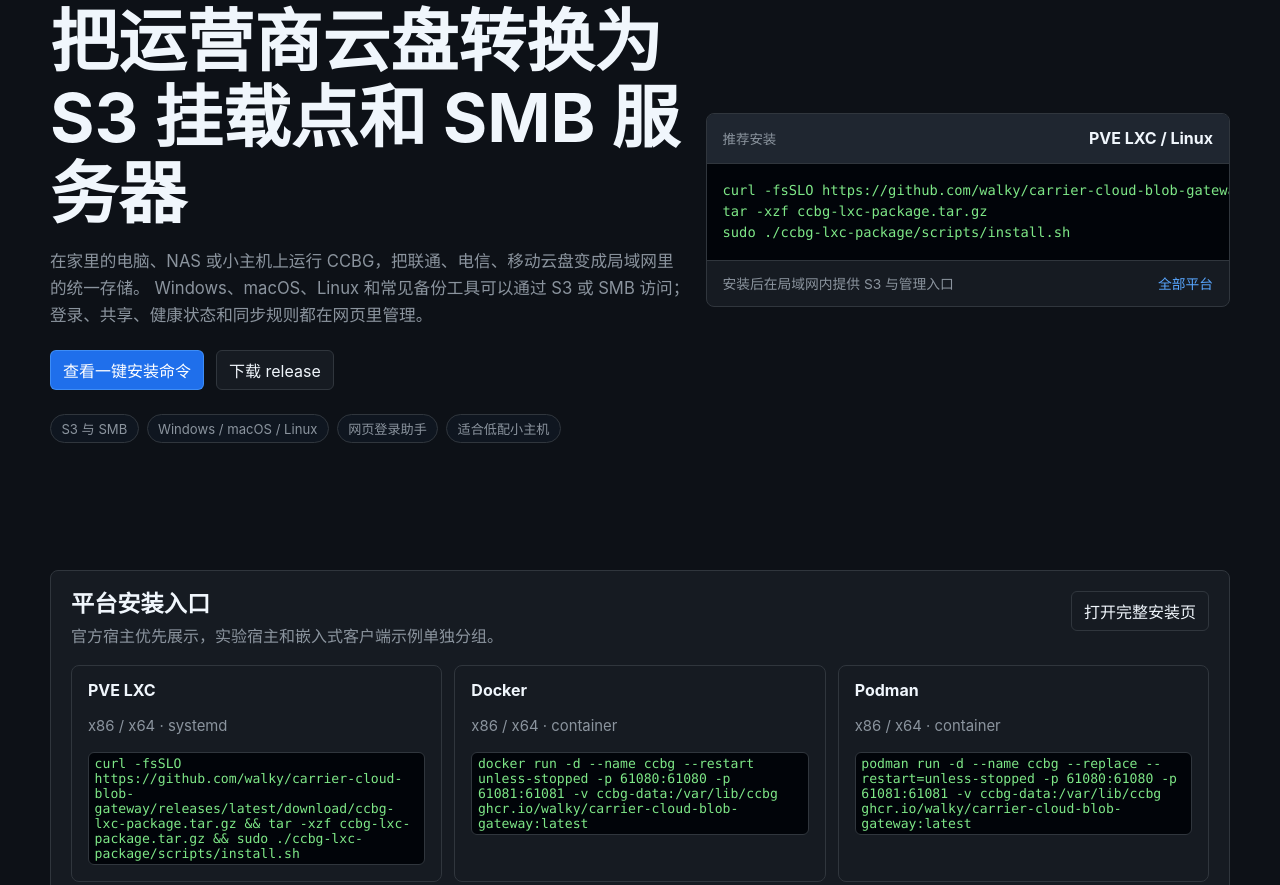
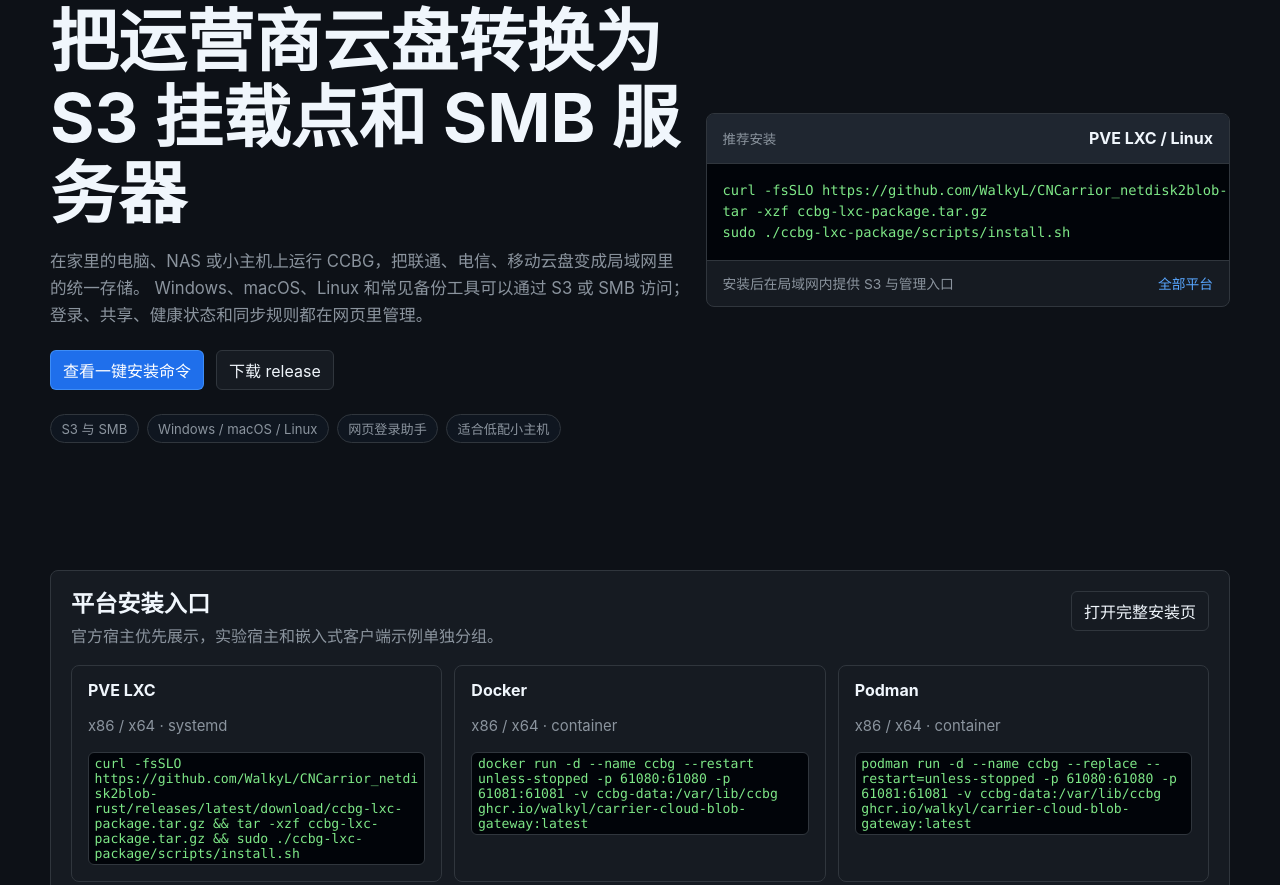
Before and after one commit to WalkyL/CNCarrior_netdisk2blob-rust, a plain HTML site: page public/cloudflare/index.html in a window 1280 px wide. Shown: the part 230-1115 px from the top of the page. Drawn offline with Linux system fonts and the light colour scheme.

Commit message:
chore: align public release download targets

```diff
--- a/public/cloudflare/assets/app.js
+++ b/public/cloudflare/assets/app.js
@@ -7,7 +7,7 @@
   release_date: '2026-05-26',
   release_fingerprint: 'ccbg-0.1.0-walky-20260526-e756003d846d2c46',
   fingerprint_sha256: 'e756003d846d2c460f892a20402d59539c8c6980ba011c62d17ab5ad962de6b6',
-  canonical_repo: 'https://github.com/walky/carrier-cloud-blob-gateway',
+  canonical_repo: 'https://github.com/WalkyL/CNCarrior_netdisk2blob-rust',
   license_id: 'LicenseRef-CCBG-Public-Materials'
 };
 
--- a/public/cloudflare/data/install-catalog.json
+++ b/public/cloudflare/data/install-catalog.json
@@ -2,7 +2,7 @@
   "schema_version": 1,
   "license": "LicenseRef-CCBG-Public-Materials",
   "release_fingerprint": "ccbg-0.1.0-walky-20260526-e756003d846d2c46",
-  "release_base_url": "https://github.com/walky/carrier-cloud-blob-gateway/releases/latest/download",
+  "release_base_url": "https://github.com/WalkyL/CNCarrior_netdisk2blob-rust/releases/latest/download",
   "support_note": "Official host packages are intended to run as a local resident gateway with a LAN admin surface.",
   "groups": [
     {
@@ -17,7 +17,7 @@
           "arch": "x86 / x64",
           "service_mode": "systemd",
           "package": "ccbg-lxc-package.tar.gz",
-          "command": "curl -fsSLO https://github.com/walky/carrier-cloud-blob-gateway/releases/latest/download/ccbg-lxc-package.tar.gz && tar -xzf ccbg-lxc-package.tar.gz && sudo ./ccbg-lxc-package/scripts/install.sh",
+          "command": "curl -fsSLO https://github.com/WalkyL/CNCarrior_netdisk2blob-rust/releases/latest/download/ccbg-lxc-package.tar.gz && tar -xzf ccbg-lxc-package.tar.gz && sudo ./ccbg-lxc-package/scripts/install.sh",
           "verify": "curl -fsS http://127.0.0.1:61080/healthz"
         },
         {
@@ -26,8 +26,8 @@
           "status": "official",
           "arch": "x86 / x64",
           "service_mode": "container",
-          "package": "ghcr.io/walky/carrier-cloud-blob-gateway:latest",
-          "command": "docker run -d --name ccbg --restart unless-stopped -p 61080:61080 -p 61081:61081 -v ccbg-data:/var/lib/ccbg ghcr.io/walky/carrier-cloud-blob-gateway:latest",
+          "package": "ghcr.io/walkyl/carrier-cloud-blob-gateway:latest",
+          "command": "docker run -d --name ccbg --restart unless-stopped -p 61080:61080 -p 61081:61081 -v ccbg-data:/var/lib/ccbg ghcr.io/walkyl/carrier-cloud-blob-gateway:latest",
           "verify": "docker exec ccbg gatewayd --version"
         },
         {
@@ -36,8 +36,8 @@
           "status": "official",
           "arch": "x86 / x64",
           "service_mode": "container",
-          "package": "ghcr.io/walky/carrier-cloud-blob-gateway:latest",
-          "command": "podman run -d --name ccbg --replace --restart=unless-stopped -p 61080:61080 -p 61081:61081 -v ccbg-data:/var/lib/ccbg ghcr.io/walky/carrier-cloud-blob-gateway:latest",
+          "package": "ghcr.io/walkyl/carrier-cloud-blob-gateway:latest",
+          "command": "podman run -d --name ccbg --replace --restart=unless-stopped -p 61080:61080 -p 61081:61081 -v ccbg-data:/var/lib/ccbg ghcr.io/walkyl/carrier-cloud-blob-gateway:latest",
           "verify": "podman exec ccbg gatewayd --version"
         },
         {
@@ -47,8 +47,7 @@
           "arch": "x86_64",
           "service_mode": "Scheduled Task resident process",
           "package": "ccbg-windows-x86_64.zip",
-          "command": "powershell -ExecutionPolicy Bypass -Command \"Invoke-WebRequest https://github.com/walky/carrier-cloud-blob-gateway/releases/latest/download/ccbg-windows-x86_64.zip -OutFile ccbg-windows-x86_64.zip; Expand-Archive -Force ccbg-windows-x86_64.zip -DestinationPath .\\ccbg-release; .\\ccbg-release\\ccbg-windows-x86_64\\deploy\\windows\\install.ps1\"",
-          "fallback_command": "winget install AGI2030.CarrierCloudBlobGateway",
+          "command": "powershell -ExecutionPolicy Bypass -Command \"Invoke-WebRequest https://github.com/WalkyL/CNCarrior_netdisk2blob-rust/releases/latest/download/ccbg-windows-x86_64.zip -OutFile ccbg-windows-x86_64.zip; Expand-Archive -Force ccbg-windows-x86_64.zip -DestinationPath .\\ccbg-release; .\\ccbg-release\\ccbg-windows-x86_64\\deploy\\windows\\install.ps1\"",
           "verify": "powershell -Command \"Invoke-WebRequest http://127.0.0.1:61080/healthz\""
         },
         {
@@ -58,8 +57,7 @@
           "arch": "x86_64",
           "service_mode": "launchd user agent",
           "package": "ccbg-macos-x86_64.tar.gz",
-          "command": "brew install walky/tap/carrier-cloud-blob-gateway && brew services start carrier-cloud-blob-gateway",
-          "fallback_command": "curl -fsSLO https://github.com/walky/carrier-cloud-blob-gateway/releases/latest/download/ccbg-macos-x86_64.tar.gz && tar -xzf ccbg-macos-x86_64.tar.gz && ./ccbg-macos-x86_64/deploy/macos/install.sh",
+          "command": "curl -fsSLO https://github.com/WalkyL/CNCarrior_netdisk2blob-rust/releases/latest/download/ccbg-macos-x86_64.tar.gz && tar -xzf ccbg-macos-x86_64.tar.gz && ./ccbg-macos-x86_64/deploy/macos/install.sh",
           "verify": "launchctl print gui/$UID/online.agi2030.ccbg.gatewayd"
         },
         {
@@ -69,8 +67,7 @@
           "arch": "arm64",
           "service_mode": "launchd user agent",
           "package": "ccbg-macos-arm64.tar.gz",
-          "command": "brew install walky/tap/carrier-cloud-blob-gateway && brew services start carrier-cloud-blob-gateway",
-          "fallback_command": "curl -fsSLO https://github.com/walky/carrier-cloud-blob-gateway/releases/latest/download/ccbg-macos-arm64.tar.gz && tar -xzf ccbg-macos-arm64.tar.gz && ./ccbg-macos-arm64/deploy/macos/install.sh",
+          "command": "curl -fsSLO https://github.com/WalkyL/CNCarrior_netdisk2blob-rust/releases/latest/download/ccbg-macos-arm64.tar.gz && tar -xzf ccbg-macos-arm64.tar.gz && ./ccbg-macos-arm64/deploy/macos/install.sh",
           "verify": "launchctl print gui/$UID/online.agi2030.ccbg.gatewayd"
         }
       ]
@@ -87,7 +84,7 @@
           "arch": "x86 / x64",
           "service_mode": "Docker or Linux host",
           "package": "reuse Docker or LXC package",
-          "command": "docker run -d --name ccbg --restart unless-stopped -p 61080:61080 -p 61081:61081 -v ccbg-data:/var/lib/ccbg ghcr.io/walky/carrier-cloud-blob-gateway:latest",
+          "command": "docker run -d --name ccbg --restart unless-stopped -p 61080:61080 -p 61081:61081 -v ccbg-data:/var/lib/ccbg ghcr.io/walkyl/carrier-cloud-blob-gateway:latest",
           "verify": "curl -fsS http://127.0.0.1:61080/healthz"
         },
         {
@@ -97,7 +94,7 @@
           "arch": "arm64",
           "service_mode": "procd init script",
           "package": "ccbg-openwrt-lite.tar.gz",
-          "command": "curl -fsSLO https://github.com/walky/carrier-cloud-blob-gateway/releases/latest/download/ccbg-openwrt-lite.tar.gz && tar -xzf ccbg-openwrt-lite.tar.gz && ./ccbg-openwrt-lite/scripts/install.sh",
+          "command": "curl -fsSLO https://github.com/WalkyL/CNCarrior_netdisk2blob-rust/releases/latest/download/ccbg-openwrt-lite.tar.gz && tar -xzf ccbg-openwrt-lite.tar.gz && ./ccbg-openwrt-lite/scripts/install.sh",
           "verify": "/etc/init.d/ccbg status"
         }
       ]
--- a/public/cloudflare/index.html
+++ b/public/cloudflare/index.html
@@ -46,7 +46,7 @@
           </p>
           <div class="actions">
             <a class="button primary" href="/install/">查看一键安装命令</a>
-            <a class="button" href="https://github.com/walky/carrier-cloud-blob-gateway/releases/latest">下载 release</a>
+            <a class="button" href="https://github.com/WalkyL/CNCarrior_netdisk2blob-rust/releases/latest">下载 release</a>
           </div>
           <div class="hero-strip" aria-label="关键能力">
             <span>S3 与 SMB</span>
@@ -61,7 +61,7 @@
             <span>推荐安装</span>
             <strong>PVE LXC / Linux</strong>
           </div>
-          <pre><code>curl -fsSLO https://github.com/walky/carrier-cloud-blob-gateway/releases/latest/download/ccbg-lxc-package.tar.gz
+          <pre><code>curl -fsSLO https://github.com/WalkyL/CNCarrior_netdisk2blob-rust/releases/latest/download/ccbg-lxc-package.tar.gz
 tar -xzf ccbg-lxc-package.tar.gz
 sudo ./ccbg-lxc-package/scripts/install.sh</code></pre>
           <div class="console-footer">
@@ -88,7 +88,7 @@
           <article class="card">
             <h3>Docker / Podman</h3>
             <p>官方容器路径，适合 NAS 和 x86/x64 Linux。</p>
-            <code>ghcr.io/walky/carrier-cloud-blob-gateway:latest</code>
+            <code>ghcr.io/walkyl/carrier-cloud-blob-gateway:latest</code>
           </article>
           <article class="card">
             <h3>Windows / macOS</h3>
```
Also changed, not shown: public/cloudflare/data/faq-catalog.json (+5 -5 lines), public/cloudflare/install/index.html (+7 -6 lines), public/cloudflare/manifest.json, 9 other files.
